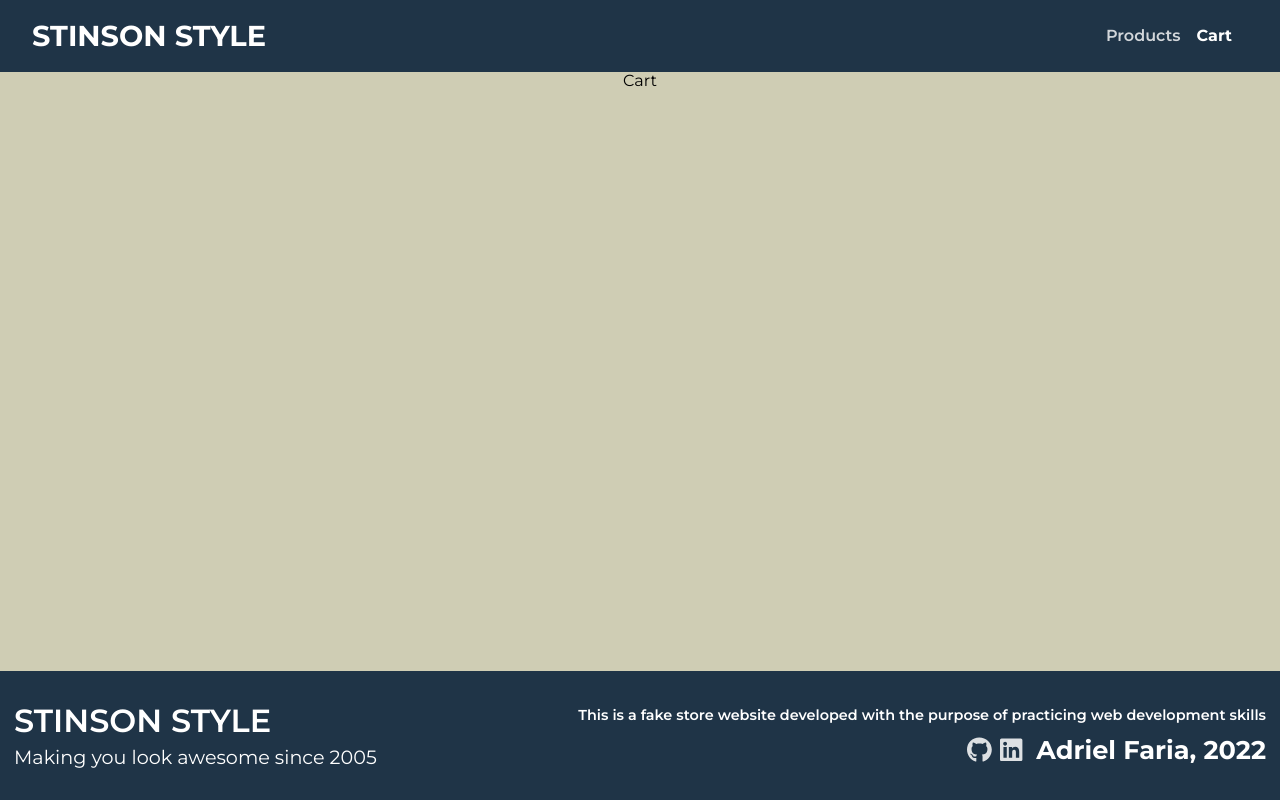
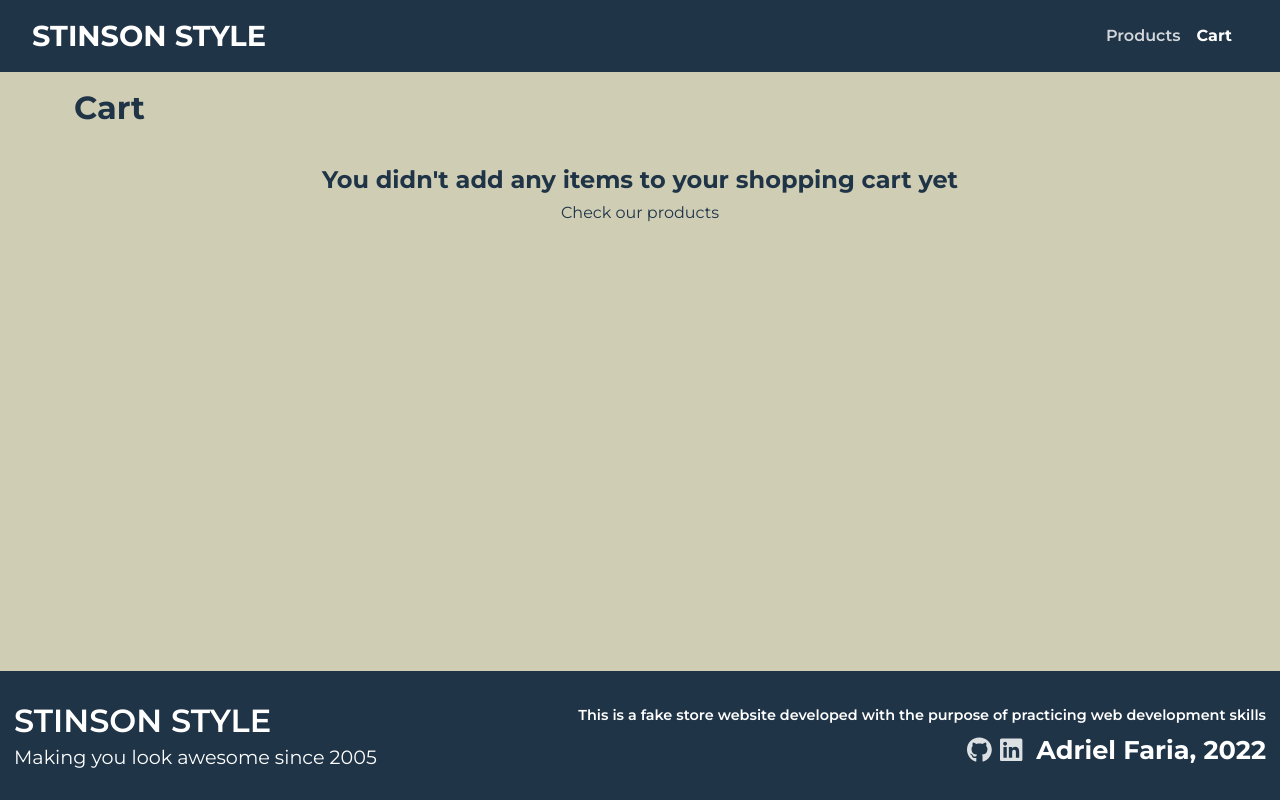
Before and after one commit to joaoo710/Carrinho, a React (Create React App) app: page /cart in a window 1280 px wide. Built offline with nearby package versions, Linux system fonts and the light colour scheme.

Commit message:
Implementa pagina de carrinho

```diff
--- /dev/null
+++ b/src/css/Cart.css
@@ -0,0 +1,31 @@
+#cart {
+  width: 100%;
+  display: flex;
+  justify-content: center;
+}
+
+#cart h2 {
+  text-align: center;
+  color: var(--primary);
+  font-size: 2rem;
+}
+
+#cart .container {
+  display: flex;
+  flex-direction: column;
+  align-items: center;
+  gap: 16px;
+  margin: 18px 0;
+  padding: 0 10px;
+}
+
+@media screen and (min-width: 600px) {
+  #cart h2 {
+    margin-left: 5vw;
+    text-align: left;
+  }
+
+  #cart .container {
+    align-items: flex-start;
+  }
+}
--- a/src/pages/Cart.js
+++ b/src/pages/Cart.js
@@ -1,5 +1,29 @@
+import CartInfoPanel from '../components/CartInfoPanel';
+import CartNoProductsMsg from '../components/CartNoProductsMsg';
+import CartProducts from '../components/CartProducts';
+import Container from '../components/Container';
+import '../css/Cart.css';
+
 const Cart = (props) => {
-  return <section id='cart'>Cart</section>;
+  const { cart, addToCart, removeFromCart } = props;
+  return (
+    <section id='cart'>
+      <Container>
+        <h2>Cart</h2>
+        {cart.length > 0 ? <CartInfoPanel cart={cart} /> : null}
+
+        {cart.length === 0 ? (
+          <CartNoProductsMsg />
+        ) : (
+          <CartProducts
+            cart={cart}
+            addToCart={addToCart}
+            removeFromCart={removeFromCart}
+          />
+        )}
+      </Container>
+    </section>
+  );
 };
 
 export default Cart;
```
